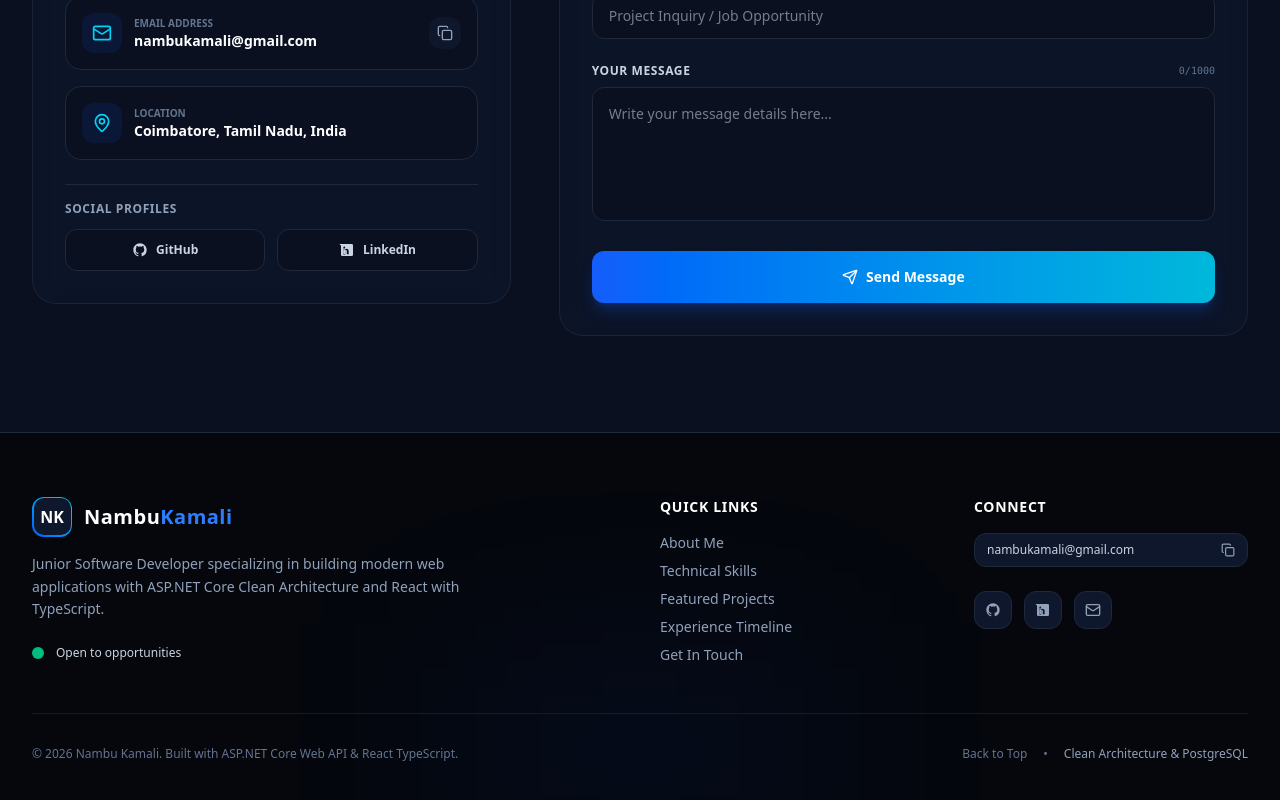
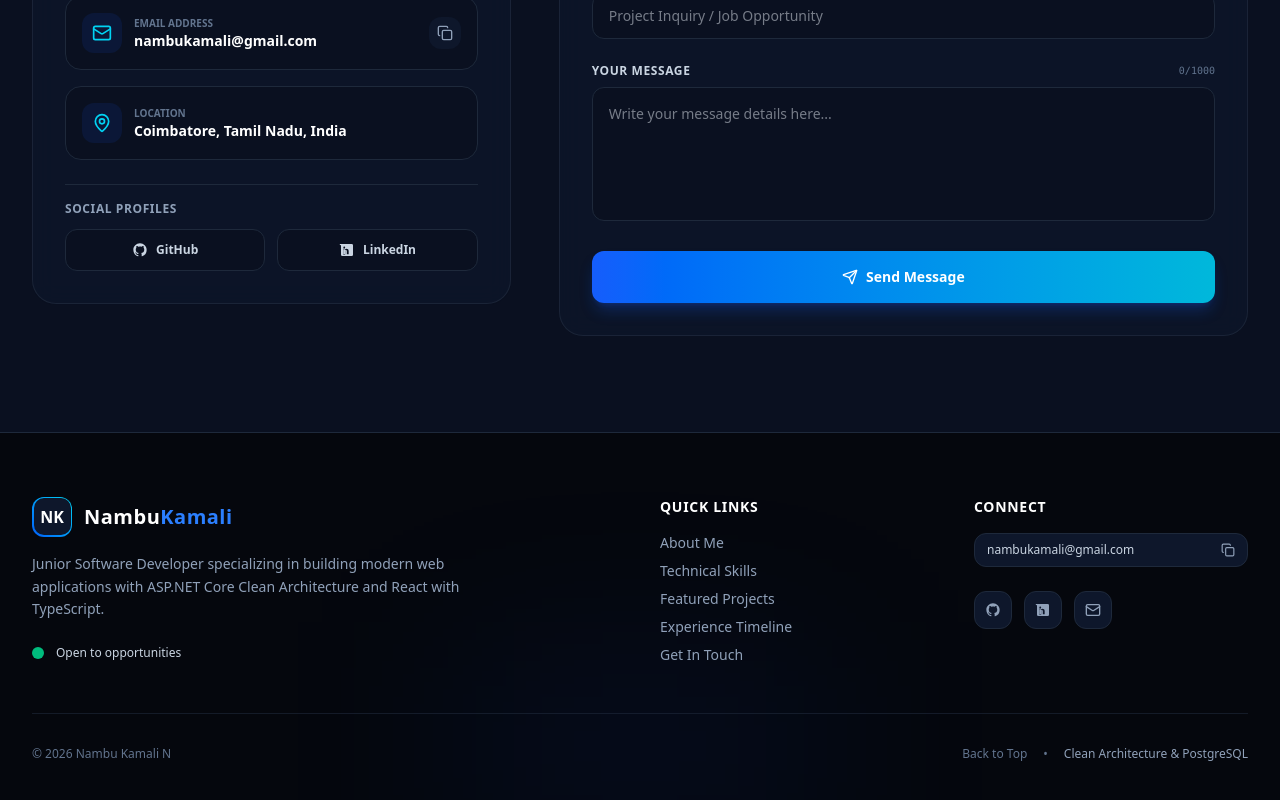
Before and after one commit to nambukamali-tech/Portfolio-2026, a React (Vite) app in the folder client/: page / in a window 1280 px wide. Shown: the part 8324-9124 px from the top of the page. Built offline with nearby package versions, Linux system fonts and the light colour scheme; no server answers.

Commit message:
Update footer copyright text to 2026 Nambu Kamali N

```diff
--- a/client/src/components/common/Footer.tsx
+++ b/client/src/components/common/Footer.tsx
@@ -105,7 +105,7 @@ export const Footer: React.FC<FooterProps> = ({ profile }) => {
         </div>
 
         <div className="pt-8 flex flex-col sm:flex-row items-center justify-between gap-4 text-xs text-slate-500">
-          <p>© {CURRENT_YEAR} Nambu Kamali. Built with ASP.NET Core Web API & React TypeScript.</p>
+          <p>© {CURRENT_YEAR} Nambu Kamali N</p>
           <div className="flex items-center gap-4">
             <a href="#home" className="hover:text-slate-400 transition-colors">Back to Top</a>
             <span>•</span>
```
